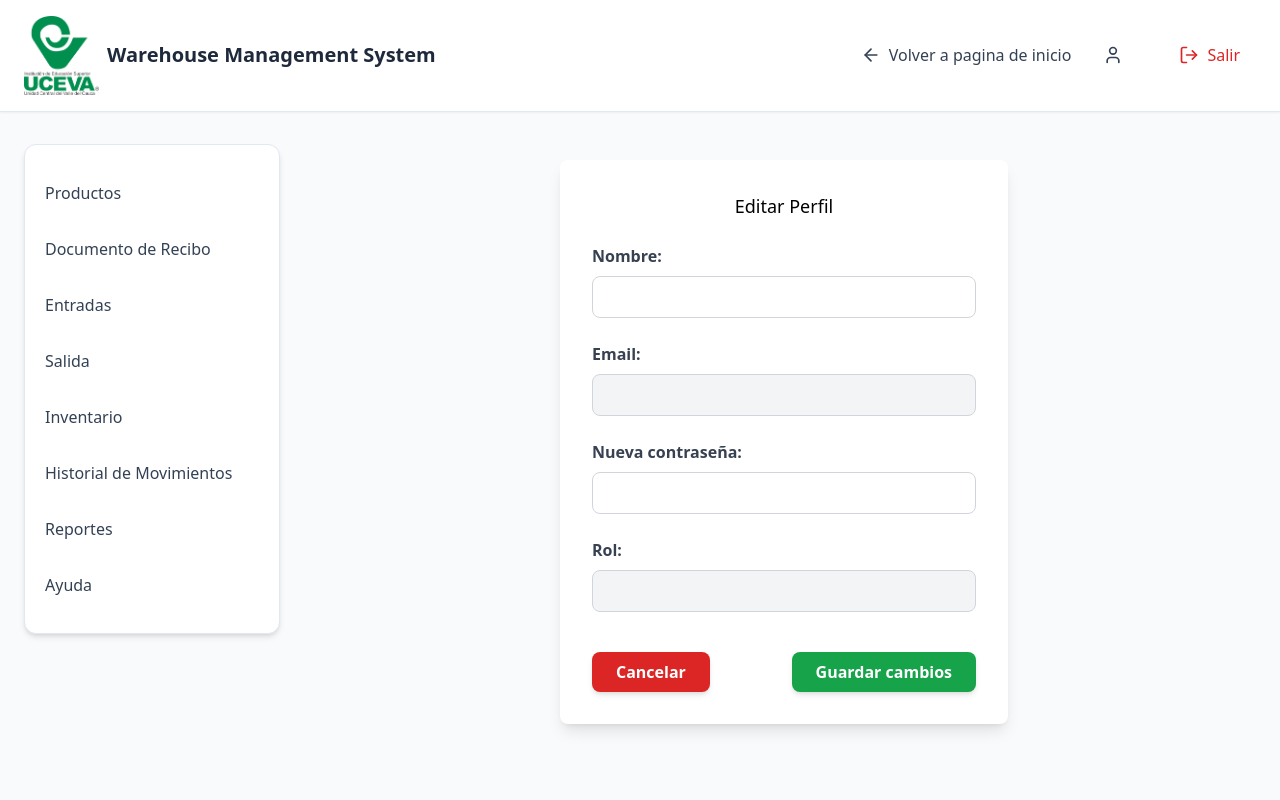
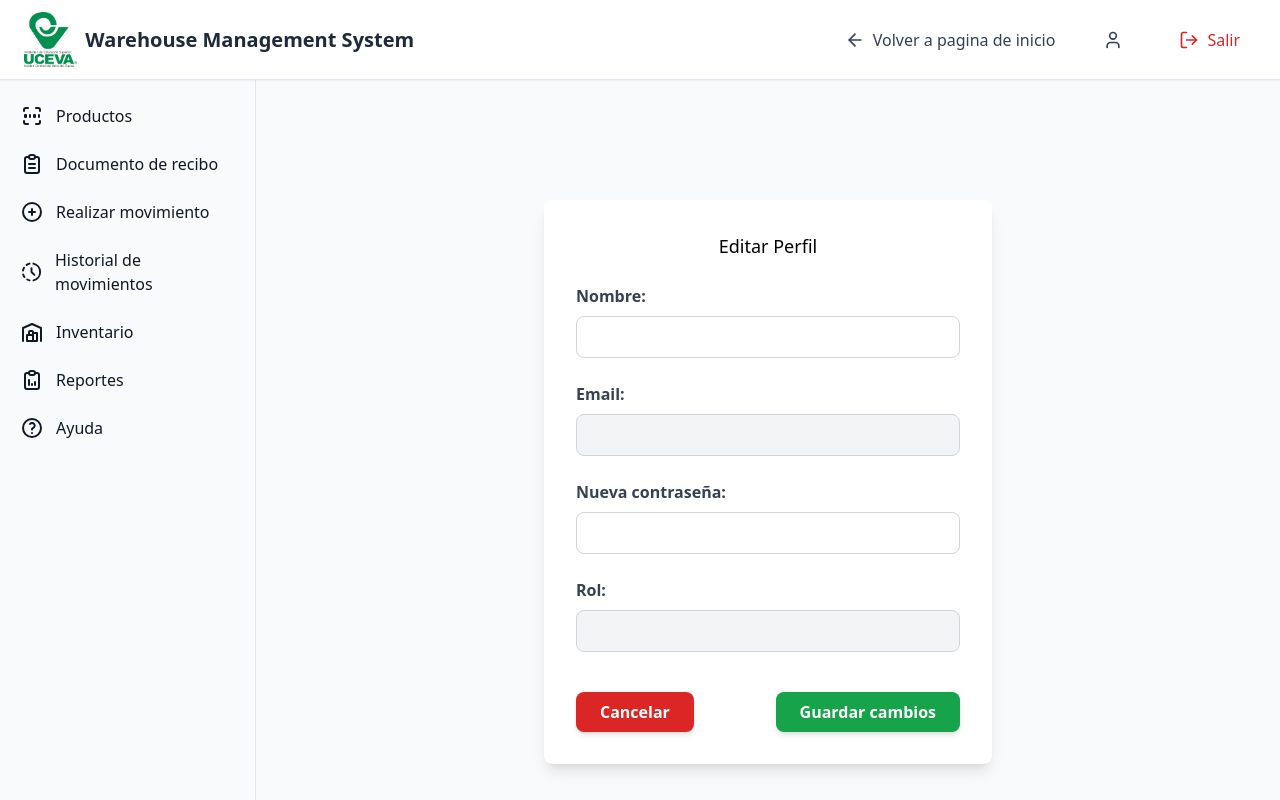
Before and after one commit to juansalgado12/wms, a Flask app: template wmsr/templates/auth/perfil.html in a window 1280 px wide. Run offline with Flask 3, Linux system fonts and the light colour scheme; the template is opened without the code that fills it, so the values that code supplies are empty; some libraries are stand-ins or nearby versions.

Commit message:
Se mejoró la barra de navegación y la sidebar, ajustando estilos y añadiendo iconos para una mejor usabilidad. Se optimizó la presentación del contenido principal y se mantuvo la coherencia visual en la interfaz (sujeto a posibles modificaciones menores).

```diff
--- a/wmsr/templates/layouts/base.html
+++ b/wmsr/templates/layouts/base.html
@@ -7,17 +7,18 @@
     <script src="https://cdn.tailwindcss.com"></script>
 </head>
 <body class="min-h-screen bg-slate-50">
-    <!-- Barra de Navegación Superior -->
-    <nav class="bg-white border-b border-slate-200 sticky top-0 z-50 shadow-sm">
-        <div class="w-full px-6 py-4">
-            <div class="flex items-center justify-between">
+  <!-- Barra de Navegación Superior (altura fija, aumentada ligeramente) -->
+  <nav class="bg-white border-b border-slate-200 sticky top-0 z-50 shadow-sm h-20 mb-4">
+        <div class="w-full px-6 h-full flex items-center">
+            <div class="flex items-center justify-between w-full">
         <a href="{{ url_for('home.almacen') }}" class="flex items-center gap-2 hover:opacity-80 transition-opacity">
-                    <img src="{{ url_for('static', filename='img/logo_uceva.png') }}" alt="logo" width="75" height="75">
+          <!-- Ajustado: logo un poco más grande y mantiene proporción dentro de h-20 -->
+          <img src="{{ url_for('static', filename='img/logo_uceva.png') }}" alt="logo" class="h-14 w-auto object-contain">
           <span class="text-xl font-bold text-slate-800">Warehouse Management System</span>
         </a>
-                <div class="flex ml-auto items-center gap-4 ">
+                <div class="flex items-center gap-4">
                     <a href="{{url_for('home.welcome')}}"
-                        class="flex items-center gap-2 px-4 py-2 text-slate-700 rounded-lg hover:bg-yellow-100 transition-all group">
+                        class="hidden sm:flex items-center gap-2 px-4 py-2 text-slate-700 rounded-lg hover:bg-yellow-100 transition-all group">
                         <svg xmlns="http://www.w3.org/2000/svg" width="20" height="20" viewBox="0 0 24 24" fill="none"
                             stroke="currentColor" stroke-width="2" stroke-linecap="round" stroke-linejoin="round"
                             class="transform scale-x-[-1] group-hover:-translate-x-1 transition-transform">
@@ -26,8 +27,7 @@
                         </svg>
                         Volver a pagina de inicio
                     </a>
-                </div>
-                <div class="flex items-center gap-4">
+
                     <a href="{{url_for('auth.perfil', user_id=g.user.usu_id)}}" class="flex items-center gap-2 px-4 py-2 text-slate-700 hover:bg-slate-100 rounded-lg transition-colors">
                         <svg xmlns="http://www.w3.org/2000/svg" width="20" height="20" viewBox="0 0 24 24" fill="none" stroke="currentColor" stroke-width="2" stroke-linecap="round" stroke-linejoin="round">
                             <path d="M19 21v-2a4 4 0 0 0-4-4H9a4 4 0 0 0-4 4v2"></path>
@@ -48,24 +48,66 @@
         </div>
     </nav>
 
-    <!-- Layout con barra lateral -->
-    <div class="flex max-w-7xl mx-auto px-6 py-8 gap-8">
-        <!-- Sidebar -->
-        <aside class="w-64 min-w-[200px] bg-white rounded-xl shadow-md border border-slate-200 py-6 h-fit sticky top-28 self-start">
-            <nav class="flex flex-col gap-2">
-                <a href="{{url_for('productos.catalogo')}}" class="block px-5 py-3 rounded-lg font-medium text-slate-700 hover:bg-blue-100 transition-colors">Productos</a>
-                <a href="/documento-recibo" class="block px-5 py-3 rounded-lg font-medium text-slate-700 hover:bg-green-100 transition-colors">Documento de Recibo</a>
-                <a href="/entradas" class="block px-5 py-3 rounded-lg font-medium text-slate-700 hover:bg-emerald-100 transition-colors">Entradas</a>
-                <a href="/salida" class="block px-5 py-3 rounded-lg font-medium text-slate-700 hover:bg-orange-100 transition-colors">Salida</a>
-                <a href="/inventario" class="block px-5 py-3 rounded-lg font-medium text-slate-700 hover:bg-violet-100 transition-colors">Inventario</a>
-                <a href="/historial" class="block px-5 py-3 rounded-lg font-medium text-slate-700 hover:bg-cyan-100 transition-colors">Historial de Movimientos</a>
-                <a href="/reportes" class="block px-5 py-3 rounded-lg font-medium text-slate-700 hover:bg-rose-100 transition-colors">Reportes</a>
-                <a href="/ayuda" class="block px-5 py-3 rounded-lg font-medium text-slate-700 hover:bg-amber-100 transition-colors">Ayuda</a>
-            </nav>
+  <!-- Sidebar fija (debajo de la nav). Oculta en pantallas pequeñas -->
+  <aside id="logo-sidebar" class="fixed top-20 left-0 z-40 w-64 h-[calc(100vh-5rem)] bg-gray-50 border-r border-gray-200 overflow-y-auto hidden md:block">
+      <div class="h-full px-3 py-4">
+
+        {# Reemplaza los endpoints en url_for por los que uses en tu app Flask #}
+        <ul class="space-y-2 font-medium">
+            <li>
+                <a href="{{url_for('productos.catalogo')}}" class="flex items-center p-2 text-gray-900 rounded-lg hover:bg-gray-100">
+                    <svg xmlns="http://www.w3.org/2000/svg" width="24" height="24" viewBox="0 0 24 24" fill="none" stroke="currentColor" stroke-width="2" stroke-linecap="round" stroke-linejoin="round" class="icon icon-tabler icons-tabler-outline icon-tabler-barcode"><path stroke="none" d="M0 0h24v24H0z" fill="none"/><path d="M4 7v-1a2 2 0 0 1 2 -2h2" /><path d="M4 17v1a2 2 0 0 0 2 2h2" /><path d="M16 4h2a2 2 0 0 1 2 2v1" /><path d="M16 20h2a2 2 0 0 0 2 -2v-1" /><path d="M5 11h1v2h-1z" /><path d="M10 11l0 2" /><path d="M14 11h1v2h-1z" /><path d="M19 11l0 2" /></svg>
+                    <span class="ms-3">Productos</span>
+                </a>
+            </li>
+
+            <li>
+                <a href="#" class="flex items-center p-2 text-gray-900 rounded-lg hover:bg-gray-100">
+                    <svg xmlns="http://www.w3.org/2000/svg" width="24" height="24" viewBox="0 0 24 24" fill="none" stroke="currentColor" stroke-width="2" stroke-linecap="round" stroke-linejoin="round" class="icon icon-tabler icons-tabler-outline icon-tabler-clipboard-text"><path stroke="none" d="M0 0h24v24H0z" fill="none"/><path d="M9 5h-2a2 2 0 0 0 -2 2v12a2 2 0 0 0 2 2h10a2 2 0 0 0 2 -2v-12a2 2 0 0 0 -2 -2h-2" /><path d="M9 3m0 2a2 2 0 0 1 2 -2h2a2 2 0 0 1 2 2v0a2 2 0 0 1 -2 2h-2a2 2 0 0 1 -2 -2z" /><path d="M9 12h6" /><path d="M9 16h6" /></svg>
+                    <span class="ms-3">Documento de recibo</span>
+                </a>
+            </li>
+
+            <li>
+                <a href="#" class="flex items-center p-2 text-gray-900 rounded-lg hover:bg-gray-100">
+                    <svg xmlns="http://www.w3.org/2000/svg" width="24" height="24" viewBox="0 0 24 24" fill="none" stroke="currentColor" stroke-width="2" stroke-linecap="round" stroke-linejoin="round" class="icon icon-tabler icons-tabler-outline icon-tabler-circle-plus"><path stroke="none" d="M0 0h24v24H0z" fill="none"/><path d="M3 12a9 9 0 1 0 18 0a9 9 0 0 0 -18 0" /><path d="M9 12h6" /><path d="M12 9v6" /></svg>
+                    <span class="ms-3">Realizar movimiento</span>
+                </a>
+            </li>
+
+            <li>
+                <a href="#" class="flex items-center p-2 text-gray-900 rounded-lg hover:bg-gray-100">
+                    <svg xmlns="http://www.w3.org/2000/svg" width="24" height="24" viewBox="0 0 24 24" fill="none" stroke="currentColor" stroke-width="2" stroke-linecap="round" stroke-linejoin="round" class="icon icon-tabler icons-tabler-outline icon-tabler-history-toggle"><path stroke="none" d="M0 0h24v24H0z" fill="none"/><path d="M10 20.777a8.942 8.942 0 0 1 -2.48 -.969" /><path d="M14 3.223a9.003 9.003 0 0 1 0 17.554" /><path d="M4.579 17.093a8.961 8.961 0 0 1 -1.227 -2.592" /><path d="M3.124 10.5c.16 -.95 .468 -1.85 .9 -2.675l.169 -.305" /><path d="M6.907 4.579a8.954 8.954 0 0 1 3.093 -1.356" /><path d="M12 8v4l3 3" /></svg>
+                    <span class="ms-3">Historial de movimientos</span>
+                </a>
+            </li>
+
+            <li>
+                <a href="#" class="flex items-center p-2 text-gray-900 rounded-lg hover:bg-gray-100">
+                    <svg xmlns="http://www.w3.org/2000/svg" width="24" height="24" viewBox="0 0 24 24" fill="none" stroke="currentColor" stroke-width="2" stroke-linecap="round" stroke-linejoin="round" class="icon icon-tabler icons-tabler-outline icon-tabler-building-warehouse"><path stroke="none" d="M0 0h24v24H0z" fill="none"/><path d="M3 21v-13l9 -4l9 4v13" /><path d="M13 13h4v8h-10v-6h6" /><path d="M13 21v-9a1 1 0 0 0 -1 -1h-2a1 1 0 0 0 -1 1v3" /></svg>
+                    <span class="ms-3">Inventario</span>
+                </a>
+            </li>
+
+            <li>
+                <a href="#" class="flex items-center p-2 text-gray-900 rounded-lg hover:bg-gray-100">
+                    <svg xmlns="http://www.w3.org/2000/svg" width="24" height="24" viewBox="0 0 24 24" fill="none" stroke="currentColor" stroke-width="2" stroke-linecap="round" stroke-linejoin="round" class="icon icon-tabler icons-tabler-outline icon-tabler-report-analytics"><path stroke="none" d="M0 0h24v24H0z" fill="none"/><path d="M9 5h-2a2 2 0 0 0 -2 2v12a2 2 0 0 0 2 2h10a2 2 0 0 0 2 -2v-12a2 2 0 0 0 -2 -2h-2" /><path d="M9 3m0 2a2 2 0 0 1 2 -2h2a2 2 0 0 1 2 2v0a2 2 0 0 1 -2 2h-2a2 2 0 0 1 -2 -2z" /><path d="M9 17v-5" /><path d="M12 17v-1" /><path d="M15 17v-3" /></svg>
+                    <span class="ms-3">Reportes</span>
+                </a>
+            </li>
+
+            <li>
+                <a href="#" class="flex items-center p-2 text-gray-900 rounded-lg hover:bg-gray-100">
+                    <svg xmlns="http://www.w3.org/2000/svg" width="24" height="24" viewBox="0 0 24 24" fill="none" stroke="currentColor" stroke-width="2" stroke-linecap="round" stroke-linejoin="round" class="icon icon-tabler icons-tabler-outline icon-tabler-help"><path stroke="none" d="M0 0h24v24H0z" fill="none"/><path d="M12 12m-9 0a9 9 0 1 0 18 0a9 9 0 1 0 -18 0" /><path d="M12 17l0 .01" /><path d="M12 13.5a1.5 1.5 0 0 1 1 -1.5a2.6 2.6 0 1 0 -3 -4" /></svg>
+                    <span class="ms-3">Ayuda</span>
+                </a>
+            </li>
+        </ul>
+      </div>
     </aside>
 
-        <!-- Contenido dinámico -->
-        <main class="flex-1">
+  <!-- Contenido principal: en pantallas md+ tiene margen izquierdo igual al ancho de la sidebar; siempre debajo de la nav -->
+  <main class="md:ml-64 mt-20 p-6">
         <!-- Mensajes Flash -->
         <div class="max-w-md mx-auto mt-4 mb-4">
             {% with messages = get_flashed_messages(with_categories=true) %}
@@ -79,8 +121,8 @@
                 {% endif %}
             {% endwith %}
         </div>
+
         {% block content %}{% endblock %}
     </main>
-    </div>
 </body>
 </html>
```
Lines whose indentation alone changed are shown as unchanged.
